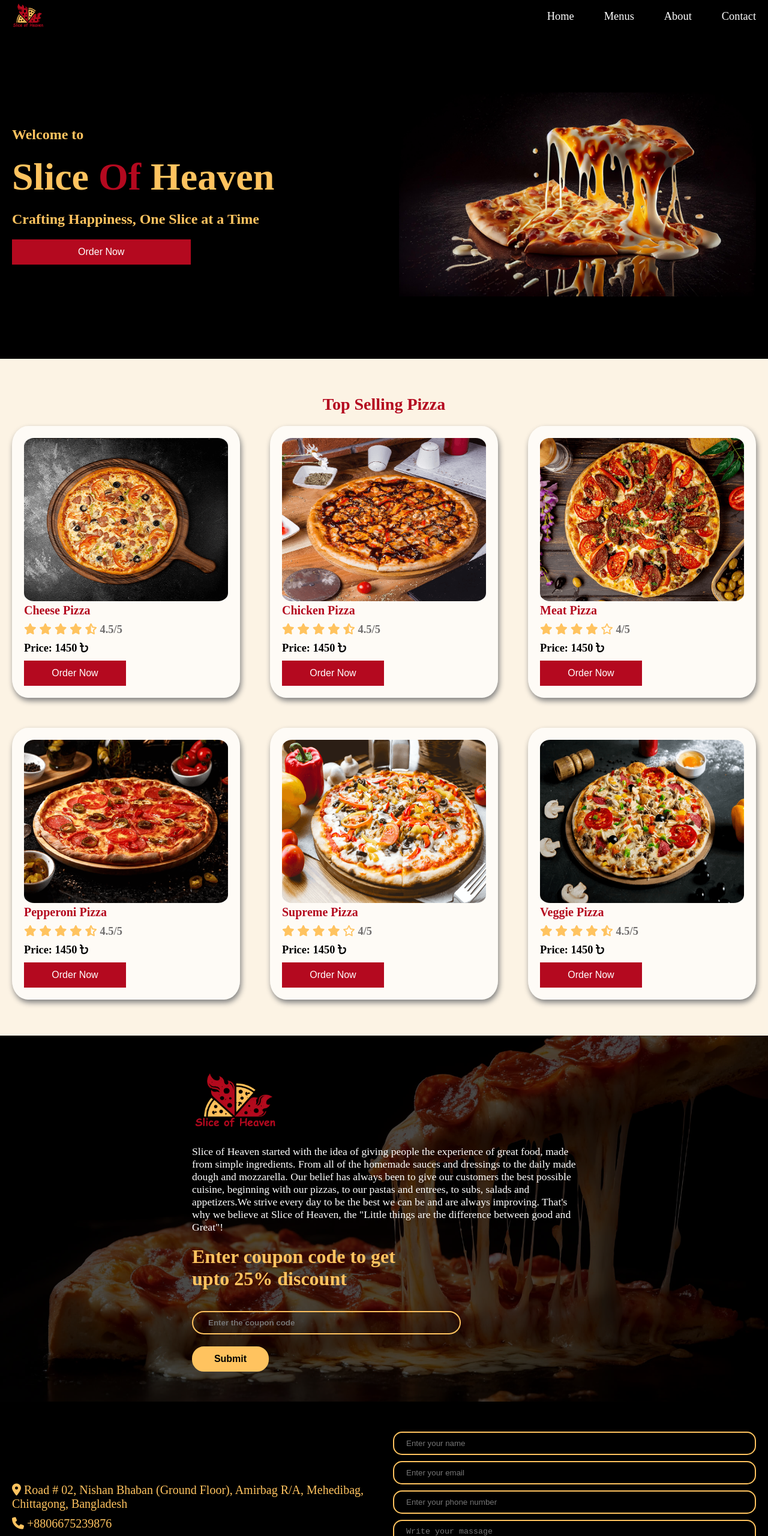
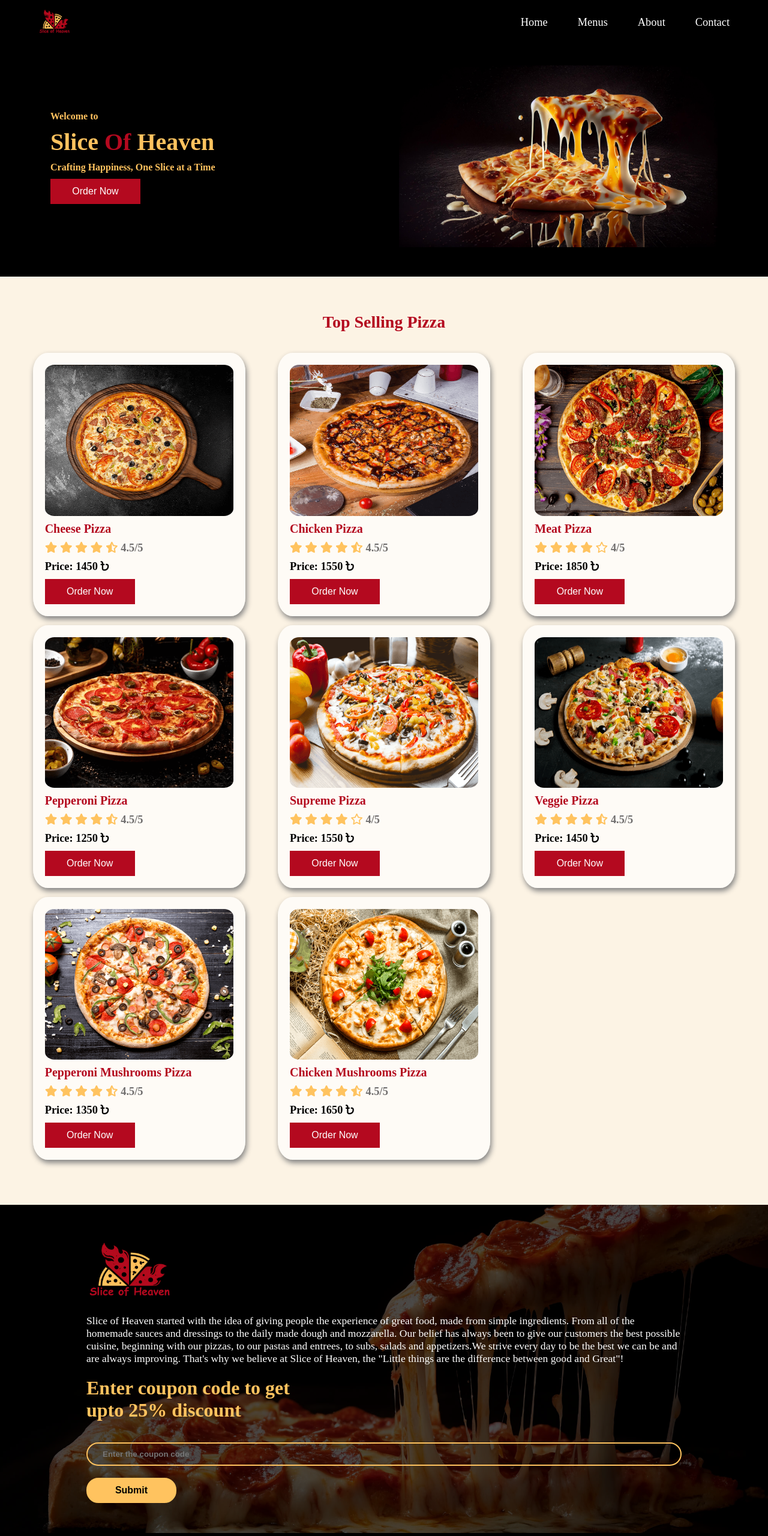
Before and after one commit to Rakib-Hossan/Slice-of-Heaven, a plain HTML site: page index.html in a window 1280 px wide. Shown: the top 2560 px of the page at 60% size. Drawn offline with Linux system fonts and the light colour scheme.

Commit message:
projet completed

```diff
--- a/index.html
+++ b/index.html
@@ -84,7 +84,7 @@
                             <i class="fa-solid fa-star"></i>
                             <i class="fa-solid fa-star-half-stroke"></i>
                              4.5/5</p>
-                             <p>Price: 1450 <i class="fa-solid fa-bangladeshi-taka-sign"></i></p>
+                             <p>Price: 1550 <i class="fa-solid fa-bangladeshi-taka-sign"></i></p>
                         <button class="order">Order Now</button>
                     </div>
                 </div>
@@ -101,7 +101,7 @@
                             <i class="fa-solid fa-star"></i>
                             <i class="fa-regular fa-star"></i>
                             4/5</p>
-                            <p>Price: 1450 <i class="fa-solid fa-bangladeshi-taka-sign"></i></p>
+                            <p>Price: 1850 <i class="fa-solid fa-bangladeshi-taka-sign"></i></p>
                         <button class="order">Order Now</button>
                     </div>
                 </div>
@@ -118,7 +118,7 @@
                             <i class="fa-solid fa-star"></i>
                             <i class="fa-solid fa-star-half-stroke"></i>
                             4.5/5</p>
-                        <p>Price: 1450 <i class="fa-solid fa-bangladeshi-taka-sign"></i></p>
+                        <p>Price: 1250 <i class="fa-solid fa-bangladeshi-taka-sign"></i></p>
                         <button class="order">Order Now</button>
                     </div>
                 </div>
@@ -135,7 +135,7 @@
                             <i class="fa-solid fa-star"></i>
                             <i class="fa-regular fa-star"></i>
                             4/5</p>
-                            <p>Price: 1450 <i class="fa-solid fa-bangladeshi-taka-sign"></i></p>
+                            <p>Price: 1550 <i class="fa-solid fa-bangladeshi-taka-sign"></i></p>
                         <button class="order">Order Now</button>
                     </div>
                 </div>
@@ -153,6 +153,40 @@
                             <i class="fa-solid fa-star-half-stroke"></i>
                             4.5/5</p>
                             <p>Price: 1450 <i class="fa-solid fa-bangladeshi-taka-sign"></i></p>
+                        <button class="order">Order Now</button>
+                    </div>
+                </div>
+                <div class="menu">
+                    <div class="menu-img">
+                        <img src="/images/menus/pepperoni-mushroom.png" alt="">
+                    </div>
+                    <div class="menu-text">
+                        <h3 class="menu-title">Pepperoni Mushrooms Pizza</h3>
+                        <p class="rating">
+                            <i class="fa-solid fa-star"></i>
+                            <i class="fa-solid fa-star"></i>
+                            <i class="fa-solid fa-star"></i>
+                            <i class="fa-solid fa-star"></i>
+                            <i class="fa-solid fa-star-half-stroke"></i>
+                            4.5/5</p>
+                            <p>Price: 1350 <i class="fa-solid fa-bangladeshi-taka-sign"></i></p>
+                        <button class="order">Order Now</button>
+                    </div>
+                </div>
+                <div class="menu">
+                    <div class="menu-img">
+                        <img src="/images/menus/chicken-mushrooms.png" alt="">
+                    </div>
+                    <div class="menu-text">
+                        <h3 class="menu-title">Chicken Mushrooms Pizza</h3>
+                        <p class="rating">
+                            <i class="fa-solid fa-star"></i>
+                            <i class="fa-solid fa-star"></i>
+                            <i class="fa-solid fa-star"></i>
+                            <i class="fa-solid fa-star"></i>
+                            <i class="fa-solid fa-star-half-stroke"></i>
+                            4.5/5</p>
+                            <p>Price: 1650 <i class="fa-solid fa-bangladeshi-taka-sign"></i></p>
                         <button class="order">Order Now</button>
                     </div>
                 </div>
--- a/responsive.css
+++ b/responsive.css
@@ -1,14 +1,16 @@
-/* extra small device */
-@media only screen and (max-width:480px){
-/* nav style */
+/* common style for responsive  */
+@media only screen and (max-width:786px){
+   /* nav style */
 nav{
-    padding: 15px;
+    width:90%;
+    margin: 0 auto;
+    padding-top:10px;
 }
 .navbar{
         display: none;
         flex-direction: column;
         position: absolute;
-        top: 60px;
+        top: 50px;
         left: 0;
         right: 0;
         gap: 15px;
@@ -23,11 +25,15 @@ nav{
     display: flex;
 }
 /* nav style */
+}
+
  /* banner style */
  .banner-container{
     padding:25px 0px;
 }
  .banner{
+    width:90%;
+    margin: 0 auto;
     flex-direction: column;
     padding:20px;
 }
@@ -36,7 +42,7 @@ nav{
     gap:10px;
 }
 .banner-text h2{
-    font-size: 2.2em;
+    font-size: 2.5em;
 }
 .banner-text h4{
     font-size: 1em;
@@ -47,9 +53,22 @@ nav{
 /* banner style */
 
 /* menu style */
+.menu{
+    width:90%;
+    height: auto;
+    margin: 0 auto;
+}
+/* menu style */
+
+/* common style */
+
+/* extra small device */
+@media only screen and (max-width:576px){
+/* menu style */
 .menus{
     grid-template-columns: repeat(1,1fr);
     padding: 15px;
+    place-items: center;
 }
 /* menu style */
 
@@ -57,6 +76,9 @@ nav{
 .about{
     flex-direction: column;
     padding: 20px;
+}
+.about-text{
+    text-align: justify;
 }
 .gift .coupon{
     width:100%;
@@ -82,3 +104,85 @@ footer{
 }
 /* footer style */
 }
+
+/* medium device  */
+
+@media screen and (min-width:577px) and (max-width:786px){
+    /* menu style */
+    .menus{
+        grid-template-columns: repeat(2,1fr);
+        gap:15px;
+        padding:15px;
+    }
+    /* menu style */
+
+    /* about style */
+    .gift .coupon{
+        width:100%;
+    }
+    .submit{
+        width: 50%;
+    }
+    /* about style */
+
+    /* contact style */
+    .contacts{
+        width:90%;
+
+    }
+    /* contact style */
+}
+/* medium device */
+
+/* large device  */
+
+@media screen and (min-width:787px) and (max-width:1300px){
+     /* nav style */
+    nav{
+        width:90%;
+        margin: 0 auto;
+        padding-top:10px;
+    }
+    /* nav style */
+
+    /* banner style */
+    .banner{
+        width:90%;
+        margin: 0 auto;
+        flex-direction:row;
+        padding:20px;
+    }
+    /* banner style  */
+
+    /* menu style */
+    .menus{
+        grid-template-columns: repeat(3,1fr);
+        gap:15px;
+        padding:15px;
+    }
+    /* menu style */
+
+    /* about style */
+    .gift .coupon{
+        width:100%;
+    }
+    .submit{
+        width: 150px;
+    }
+    /* about style */
+
+    /* contact style */
+    .contacts{
+        width:90%;
+
+    }
+    /* contact style */
+}
+/* large device */
+
+/* extra large device */
+@media screen and (min-width:1301px) and (max-width:4000px){
+    .banner{
+        flex-direction:row;
+    }
+}
--- a/style.css
+++ b/style.css
@@ -69,6 +69,7 @@ nav{
     max-width:1240px;
     margin: 0px auto;
     display: flex;
+    flex-direction: row;
     justify-content: space-between;
     align-items: center;
     gap: 50px;
@@ -119,8 +120,8 @@ nav{
     max-width: 1240px;
     margin: 0px auto;
     display: grid;
-    grid-template-columns: repeat(3,1fr);
-    gap:50px;
+    grid-template-columns: repeat(4,1fr);
+    gap:30px;
 }
 .menu{
     background-color: #ffffffa9;
@@ -128,14 +129,21 @@ nav{
     box-shadow: 2px 5px 10px gray;
     border-radius: 7%;
 }
+.menu-img{
+    display: flex;
+    align-items: center;
+    justify-content: center;
+}
 .menu-img img{
     width: 100%;
+    height: auto;
     border-radius: 5%;
 }
 .menu-text{
     display: flex;
     flex-direction: column;
-    gap:10px
+    gap:10px;
+    margin-top:10px;
 }
 .menu-title{
     color:#b4091f;
@@ -158,7 +166,7 @@ nav{
     color: #ffffff;
     border:2px solid #b4091f;
     font-size: 1em;
-    width: 50%;
+    width: 150px;
 }
 
 .order:hover{
@@ -184,6 +192,7 @@ nav{
     opacity: 0.7;
 }
 .about{
+    max-width: 1240px;
     padding:50px 0px;
     margin: 0px auto;
     display: flex;
@@ -192,8 +201,8 @@ nav{
     align-items: center;
 }
 .about-text{
-    max-width: 1240px;
-    flex-basis: 50%;
+
+    flex-basis:80%;
     display: flex;
     flex-direction: column;
     gap: 20px;
```
Also changed, not shown: images/menus/chicken-mushrooms.png (added), images/menus/pepperoni-mushroom.png (added).
